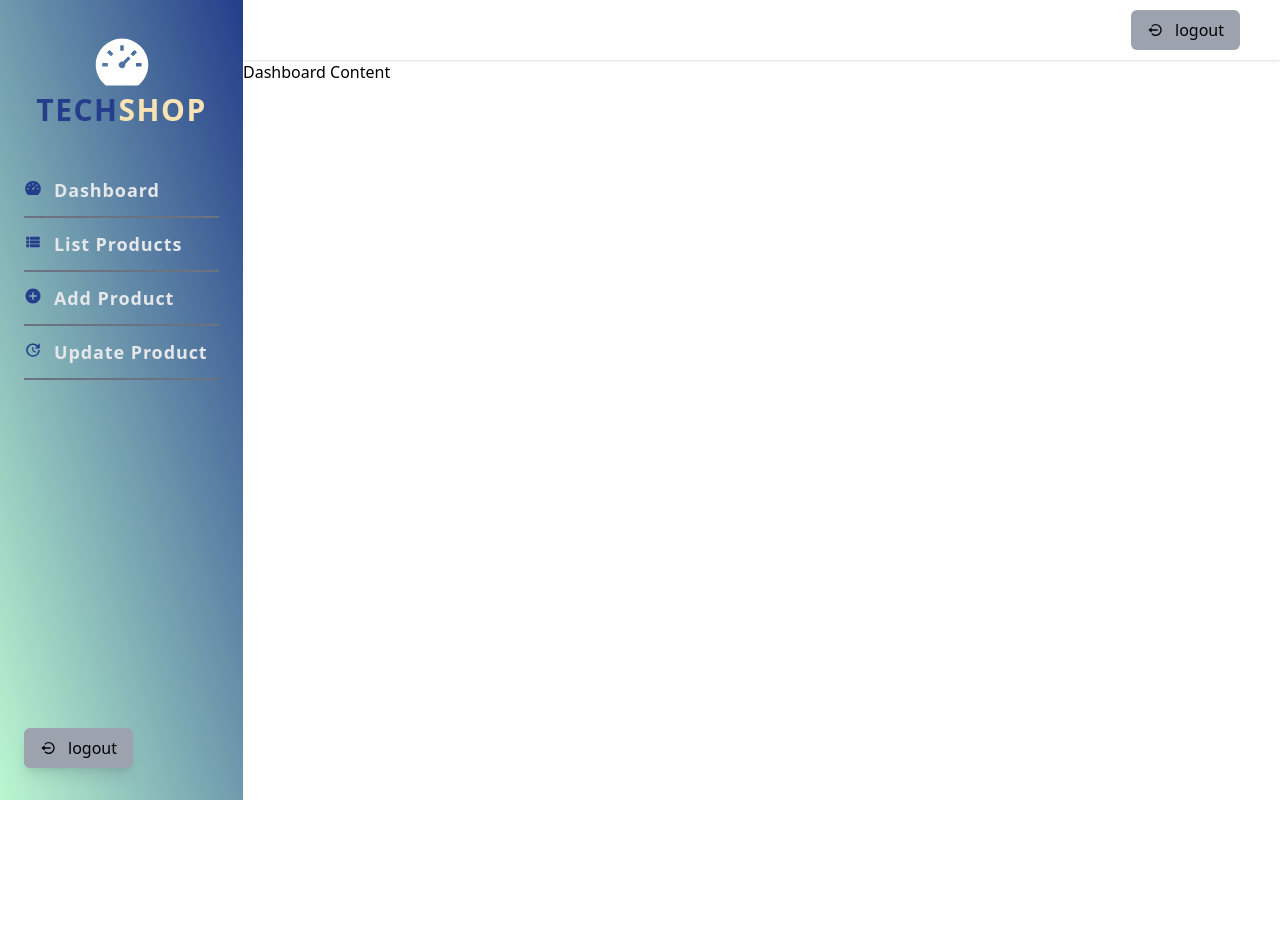
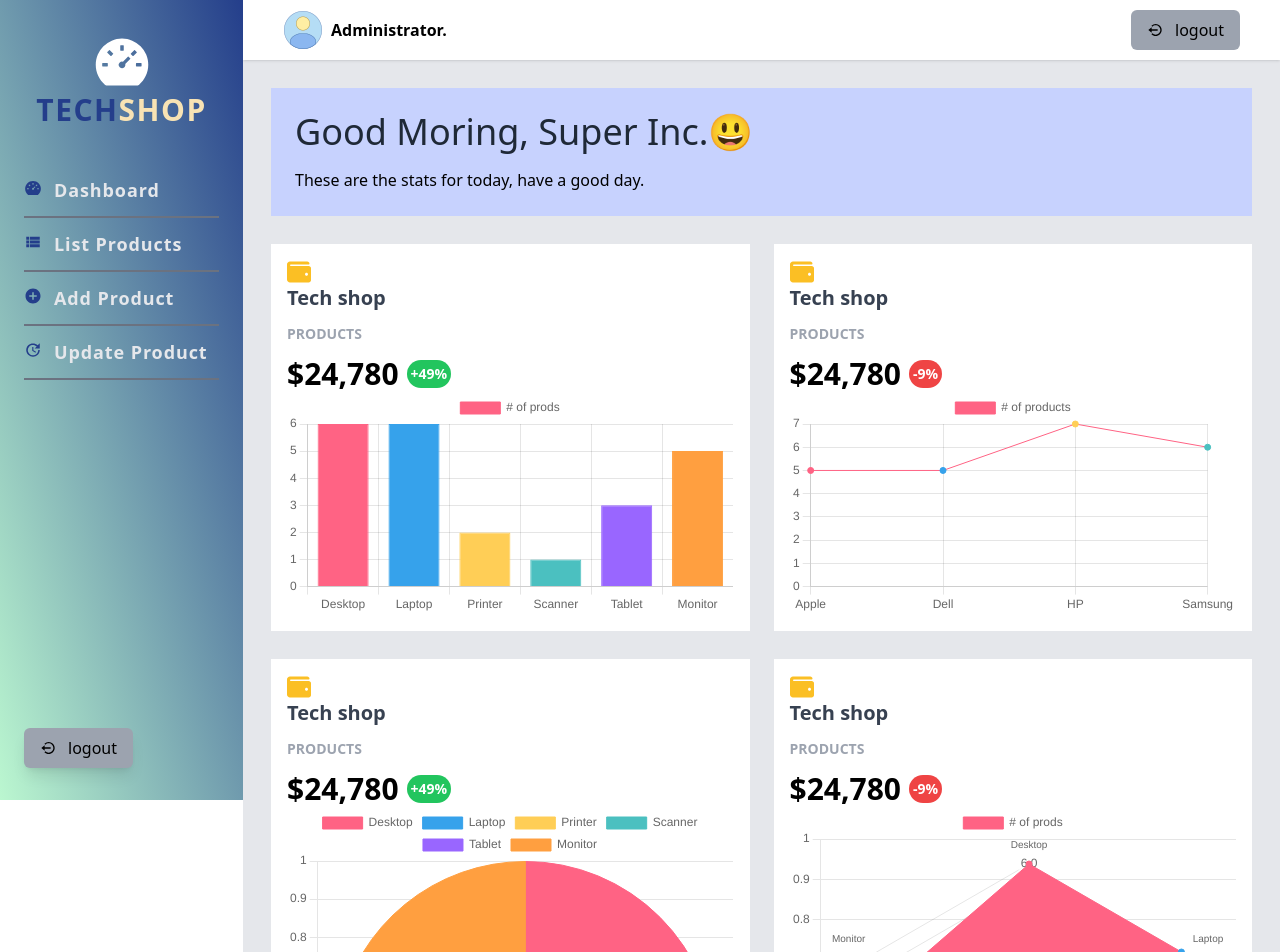
Before and after one commit to Astros47/react-tech-ecommerce, a React (Create React App) app in the folder client/: page /admin/dashboard in a window 1280 px wide. Shown: the top 952 px of the page. Before the commit the page ends 800 px from the top, so only its background shows below. Built offline with nearby package versions, Linux system fonts and the light colour scheme; no server answers.

Commit message:
feat: dashboard content component

```diff
--- a/client/package.json
+++ b/client/package.json
@@ -9,7 +9,9 @@
     "@testing-library/react": "^12.1.4",
     "@testing-library/user-event": "^13.5.0",
     "axios": "^0.26.1",
+    "chart.js": "^3.7.1",
     "react": "^17.0.2",
+    "react-chartjs-2": "^4.0.1",
     "react-dom": "^17.0.2",
     "react-icons": "^4.3.1",
     "react-redux": "^7.2.6",
--- /dev/null
+++ b/client/src/charts/BarChart.js
@@ -0,0 +1,49 @@
+import React from 'react';
+import { Bar } from 'react-chartjs-2';
+import { Chart as ChartJs } from 'chart.js/auto';
+
+
+const BarChart = () => {
+
+    const data = {
+        labels: ['Desktop', 'Laptop', 'Printer', 'Scanner', 'Tablet', 'Monitor'],
+        datasets: [{
+            label: '# of prods',
+            data: [6, 6, 2, 1, 3, 5],
+            backgroundColor: [
+                'rgba(255, 99, 132, 1)',
+                'rgba(54, 162, 235, 1)',
+                'rgba(255, 206, 86, 1)',
+                'rgba(75, 192, 192, 1)',
+                'rgba(153, 102, 255, 1)',
+                'rgba(255, 159, 64, 1)'
+            ],
+            borderColor: [
+                'rgba(255, 99, 132, 1)',
+                'rgba(54, 162, 235, 1)',
+                'rgba(255, 206, 86, 1)',
+                'rgba(75, 192, 192, 1)',
+                'rgba(153, 102, 255, 1)',
+                'rgba(255, 159, 64, 1)'
+            ],
+            borderWidth: 1
+        }],
+    };
+
+    const  options = {
+        scales: {
+            y: {
+                beginAtZero: true
+            }
+        }
+    };
+
+    return (
+        <div>
+            <Bar data={data} options={options} />
+        </div>
+    );
+};
+
+
+export default BarChart;
--- /dev/null
+++ b/client/src/charts/DoughnutChart.js
@@ -0,0 +1,50 @@
+import React from 'react';
+import { Doughnut } from 'react-chartjs-2';
+import { Chart as ChartJs } from 'chart.js/auto';
+
+
+const DoughnutChart = () => {
+
+    const data = {
+        labels: ['Desktop', 'Laptop', 'Printer', 'Scanner', 'Tablet', 'Monitor'],
+        datasets: [{
+            label: '# of prods',
+            data: [6, 6, 2, 1, 3, 5],
+            backgroundColor: [
+                'rgba(255, 99, 132, 1)',
+                'rgba(54, 162, 235, 1)',
+                'rgba(255, 206, 86, 1)',
+                'rgba(75, 192, 192, 1)',
+                'rgba(153, 102, 255, 1)',
+                'rgba(255, 159, 64, 1)'
+            ],
+            borderColor: [
+                'rgba(255, 99, 132, 1)',
+                'rgba(54, 162, 235, 1)',
+                'rgba(255, 206, 86, 1)',
+                'rgba(75, 192, 192, 1)',
+                'rgba(153, 102, 255, 1)',
+                'rgba(255, 159, 64, 1)'
+            ],
+            borderWidth: 1
+        }],
+    };
+
+    const  options = {
+        scales: {
+            y: {
+                beginAtZero: true
+            }
+        }
+    };
+
+
+    return (
+        <div>
+            <Doughnut data={data} options={options} />
+        </div>
+    );
+};
+
+
+export default DoughnutChart;
--- /dev/null
+++ b/client/src/charts/LineChart.js
@@ -0,0 +1,45 @@
+import React from 'react';
+import { Line } from 'react-chartjs-2';
+import { Chart as ChartJs } from 'chart.js/auto';
+
+
+const LineChart = () => {
+
+    const data = {
+        labels: ['Apple', 'Dell', 'HP', 'Samsung'],
+        datasets: [{
+            label: '# of products',
+            data: [5, 5, 7, 6],
+            backgroundColor: [
+                'rgba(255, 99, 132, 1)',
+                'rgba(54, 162, 235, 1)',
+                'rgba(255, 206, 86, 1)',
+                'rgba(75, 192, 192, 1)'
+            ],
+            borderColor: [
+                'rgba(255, 99, 132, 1)',
+                'rgba(54, 162, 235, 1)',
+                'rgba(255, 206, 86, 1)',
+                'rgba(75, 192, 192, 1)'
+            ],
+            borderWidth: 1
+        }]
+    };
+
+    const options = {
+        scales: {
+            y: {
+                beginAtZero: true
+            }
+        }
+    }
+
+    return (
+        <div>
+            <Line data={data} options={options} />
+        </div>
+    );
+};
+
+
+export default LineChart;
--- /dev/null
+++ b/client/src/charts/RadarChart.js
@@ -0,0 +1,49 @@
+import React from 'react';
+import { Radar } from 'react-chartjs-2';
+import { Chart as ChartJs } from 'chart.js/auto';
+
+
+const RadarChart = () => {
+
+    const data = {
+        labels: ['Desktop', 'Laptop', 'Printer', 'Scanner', 'Tablet', 'Monitor'],
+        datasets: [{
+            label: '# of prods',
+            data: [6, 6, 2, 1, 3, 5],
+            backgroundColor: [
+                'rgba(255, 99, 132, 1)',
+                'rgba(54, 162, 235, 1)',
+                'rgba(255, 206, 86, 1)',
+                'rgba(75, 192, 192, 1)',
+                'rgba(153, 102, 255, 1)',
+                'rgba(255, 159, 64, 1)'
+            ],
+            borderColor: [
+                'rgba(255, 99, 132, 1)',
+                'rgba(54, 162, 235, 1)',
+                'rgba(255, 206, 86, 1)',
+                'rgba(75, 192, 192, 1)',
+                'rgba(153, 102, 255, 1)',
+                'rgba(255, 159, 64, 1)'
+            ],
+            borderWidth: 1
+        }],
+    };
+
+    const  options = {
+        scales: {
+            y: {
+                beginAtZero: true
+            }
+        }
+    };
+
+    return (
+        <div>
+            <Radar data={data} options={options} />
+        </div>
+    );
+};
+
+
+export default RadarChart;
--- a/client/src/components/dashboard/DashboardContent.jsx
+++ b/client/src/components/dashboard/DashboardContent.jsx
@@ -1,9 +1,70 @@
 import React from 'react';
+
+import { FaWallet } from 'react-icons/fa'
+import BarChart from '../../charts/BarChart';
+import LineChart from '../../charts/LineChart';
+import DoughnutChart from '../../charts/DoughnutChart';
+import RadarChart from '../../charts/RadarChart';
+
 
 
 const DashboardContent = () => {
     return (
-        <div>Dashboard Content</div>
+        <div className=''>
+            {/* start banner */}
+            <div className='bg-indigo-200 m-7 p-6'>
+                <div className='text-4xl text-gray-800 font-medium'>Good Moring, Super Inc.😃</div>
+                <div className='mt-4'>These are the stats for today, have a good day.</div>
+            </div>
+            {/* end banner */}
+
+            <div className='flex m-7 space-x-6'>
+                <div className='w-1/2 bg-white p-4'>
+                    <span className='text-amber-400 text-2xl'><FaWallet /></span>
+                    <h2 className="font-bold text-xl text-gray-700">Tech shop</h2>
+                    <h3 className="uppercase my-3 font-bold text-sm text-gray-400">products</h3>
+                    <div className='flex items-center'>
+                        <span className="font-bold text-3xl mr-2">$24,780</span>
+                        <span className="bg-green-500 rounded-full p-1 text-white text-sm font-bold align-text-top">+49%</span>
+                    </div>
+                    <BarChart />
+                </div>
+                <div className='w-1/2 bg-white p-4'>
+                    <span className='text-amber-400 text-2xl'><FaWallet /></span>
+                    <h2 className="font-bold text-xl text-gray-700">Tech shop</h2>
+                    <h3 className="uppercase my-3 font-bold text-sm text-gray-400">products</h3>
+                    <div className='flex items-center'>
+                        <span className="font-bold text-3xl mr-2">$24,780</span>
+                        <span className="bg-red-500 rounded-full p-1 text-white text-sm font-bold align-text-top">-9%</span>
+                    </div>
+                    <LineChart />
+                </div>
+            </div>
+
+
+            <div className='flex m-7 space-x-6'>
+                <div className='w-1/2 bg-white p-4'>
+                    <span className='text-amber-400 text-2xl'><FaWallet /></span>
+                    <h2 className="font-bold text-xl text-gray-700">Tech shop</h2>
+                    <h3 className="uppercase my-3 font-bold text-sm text-gray-400">products</h3>
+                    <div className='flex items-center'>
+                        <span className="font-bold text-3xl mr-2">$24,780</span>
+                        <span className="bg-green-500 rounded-full p-1 text-white text-sm font-bold align-text-top">+49%</span>
+                    </div>
+                    <DoughnutChart />
+                </div>
+                <div className='w-1/2 bg-white p-4'>
+                    <span className='text-amber-400 text-2xl'><FaWallet /></span>
+                    <h2 className="font-bold text-xl text-gray-700">Tech shop</h2>
+                    <h3 className="uppercase my-3 font-bold text-sm text-gray-400">products</h3>
+                    <div className='flex items-center'>
+                        <span className="font-bold text-3xl mr-2">$24,780</span>
+                        <span className="bg-red-500 rounded-full p-1 text-white text-sm font-bold align-text-top">-9%</span>
+                    </div>
+                    <RadarChart />
+                </div>
+            </div>
+        </div>
     );
 };
 
--- a/client/src/components/dashboard/DashboardNavbar.jsx
+++ b/client/src/components/dashboard/DashboardNavbar.jsx
@@ -1,12 +1,17 @@
 import React from 'react';
 
 import { BiLogOutCircle } from 'react-icons/bi';
+import AdminIcon from '../../assets/admin.png';
 
 
 const DashboardNavbar = () => {
     return (
-        <div className='w-full h-[60px] shadow'>
-            <div className='flex items-center w-full h-full px-10 mb-8'>
+        <div className='w-full h-[60px] shadow bg-white'>
+            <div className='flex items-center justify-between w-full h-full px-10 mb-8'>
+                <div className='flex items-center space-x-2'>
+                    <img src={AdminIcon} alt="admin icon" />
+                    <h3 className='font-semibold'>Administrator.</h3>
+                </div>
                 <div className='ml-auto'>
                     <button className='px-4 py-2 bg-gray-400 rounded-md flex items-center'>
                         <span className='inline-flex mr-3 font-bold'><BiLogOutCircle /></span>
--- a/client/src/pages/dashboard/Dashboard.jsx
+++ b/client/src/pages/dashboard/Dashboard.jsx
@@ -13,10 +13,10 @@ const Dashboard = () => {
     console.log(pathname);
     return (
         <div className='w-full flex'>
-            <div className='w-[300px] h-screen bg-gradient-to-tr from-green-200 to-primary'>
+            <div className='w-[300px] h-screen top-0 left-0 sticky bg-gradient-to-tr from-green-200 to-primary'>
                 <TheSidebar />
             </div>
-            <div className='w-full'>
+            <div className='w-full bg-gray-200'>
                 <DashboardNavbar />
                 <div>
                     {pathname === '/admin/dashboard' && <DashboardContent />}
```
Also changed, not shown: client/src/assets/admin.png (added), 1 other file (tests, documents, lock files or other folders).
